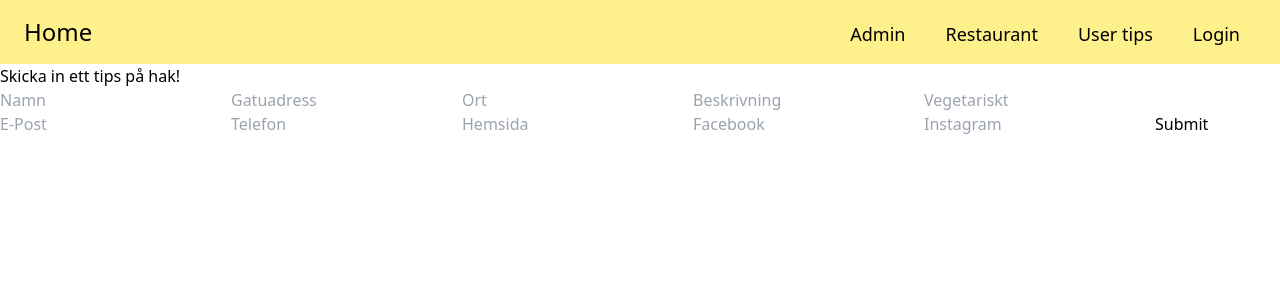
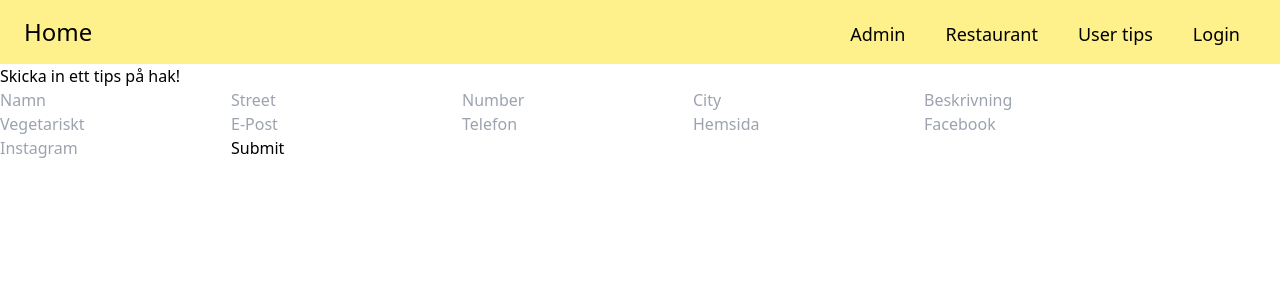
Before and after one commit to marialundhammar/fyllekak, a React (Vite) app: page /usertips in a window 1280 px wide. Shown: the top 300 px of the page. Built offline with nearby package versions, Linux system fonts and the light colour scheme; no server answers.

Commit message:
changed form to english and added number and street

```diff
--- a/src/components/AddRestaurantForm.jsx
+++ b/src/components/AddRestaurantForm.jsx
@@ -1,96 +1,57 @@
-import { useState } from 'react'
-import { useForm } from 'react-hook-form'
-import { addDoc, collection } from 'firebase/firestore'
-import { db } from '../firebase'
-import { useAuthContext } from '../contexts/AuthContext'
-
+import { useState } from "react";
+import { useForm } from "react-hook-form";
+import { addDoc, collection } from "firebase/firestore";
+import { db } from "../firebase";
+import { useAuthContext } from "../contexts/AuthContext";
 
 const AddRestaurantForm = ({ col }) => {
-	const [message, setMessage] = useState('')
+  const [message, setMessage] = useState("");
 
-	const { handleSubmit, register, reset } = useForm()
+  const { handleSubmit, register, reset } = useForm();
 
-	const { currentUser } = useAuthContext()
+  const { currentUser } = useAuthContext();
 
   const onTest = async (data) => {
     // Write input value to collection
     await addDoc(collection(db, col), {
-			namn: data.namn,
-			adress: data.adress,
-			ort: data.ort,
-			beskrivning: data.beskrivning,
+      name: data.name,
+      street: data.street,
+      number: data.number,
+      city: data.city,
+      description: data.description,
       vego: data.vego,
-			epost: data.epost,
-			telefon: data.telefon,
-			hemsida: data.hemsida,
+      email: data.email,
+      phone: data.phone,
+      website: data.website,
       facebook: data.facebook,
       instagram: data.instagram,
-			uid: currentUser ? currentUser.uid : '',
-		})
+      uid: currentUser ? currentUser.uid : "",
+    });
 
     // Reset form
-		reset()
-		setMessage('Tack för tipset!')
-	}
+    reset();
+    setMessage("Tack för tipset!");
+  };
 
   return (
     <>
       <form onSubmit={handleSubmit(onTest)} noValidate>
-				<input
-					type="text"
-					placeholder="Namn"
-					{...register("namn")}
-				/>
-				<input
-					type="text"
-					placeholder="Gatuadress"
-					{...register("adress")}
-				/>
-				<input
-					type="text"
-					placeholder="Ort"
-					{...register("ort")}
-				/>
-				<input
-					type="text"
-					placeholder="Beskrivning"
-					{...register("beskrivning")}
-				/>
-				<input
-					type="text"
-					placeholder="Vegetariskt"
-					{...register("vego")}
-				/>
-				<input
-					type="email"
-					placeholder="E-Post"
-					{...register("epost")}
-				/>
-				<input
-					type="tel"
-					placeholder="Telefon"
-					{...register("telefon")}
-				/>
-				<input
-					type="url"
-					placeholder="Hemsida"
-					{...register("hemsida")}
-				/>
-				<input
-					type="url"
-					placeholder="Facebook"
-					{...register("facebook")}
-				/>
-				<input
-					type="url"
-					placeholder="Instagram"
-					{...register("instagram")}
-				/>
+        <input type="text" placeholder="Namn" {...register("name")} />
+        <input type="text" placeholder="Street" {...register("street")} />
+        <input type="number" placeholder="Number" {...register("number")} />
+        <input type="text" placeholder="City" {...register("city")} />
+        <input type="text" placeholder="Beskrivning" {...register("description")} />
+        <input type="text" placeholder="Vegetariskt" {...register("vego")} />
+        <input type="email" placeholder="E-Post" {...register("email")} />
+        <input type="tel" placeholder="Telefon" {...register("phone")} />
+        <input type="url" placeholder="Hemsida" {...register("website")} />
+        <input type="url" placeholder="Facebook" {...register("facebook")} />
+        <input type="url" placeholder="Instagram" {...register("instagram")} />
         <input type="submit" />
       </form>
       {message && <h3>{message}</h3>}
     </>
-	)
-}
+  );
+};
 
-export default AddRestaurantForm
+export default AddRestaurantForm;
```
Lines whose indentation alone changed are shown as unchanged.
